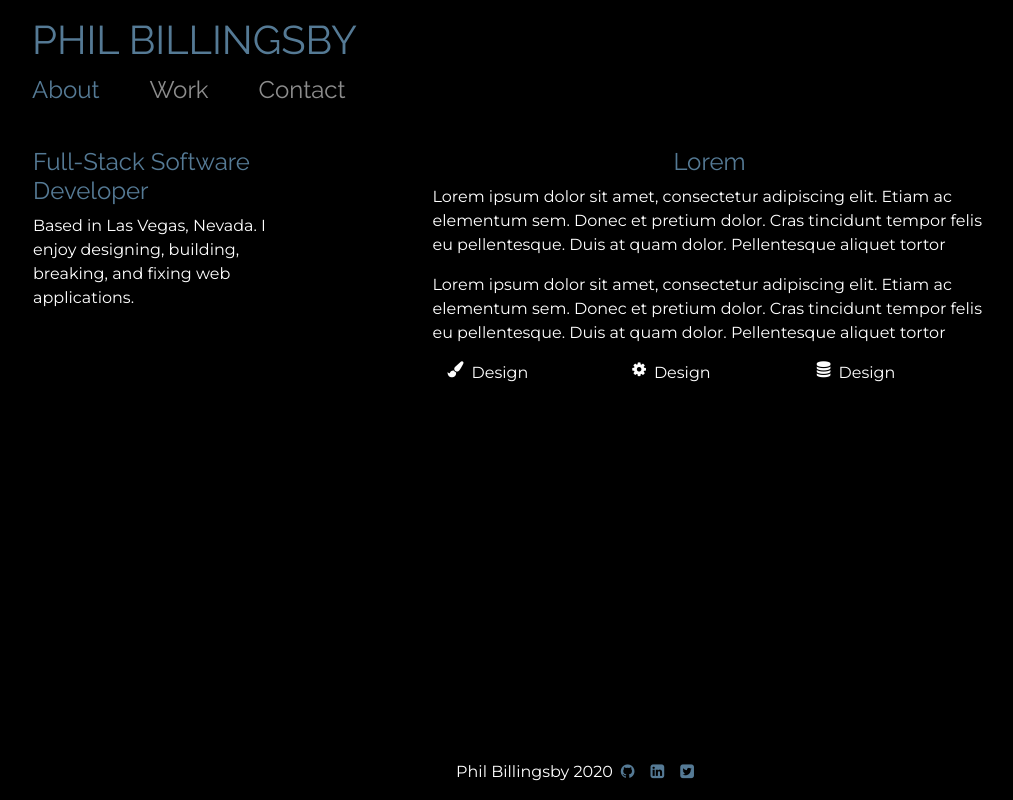
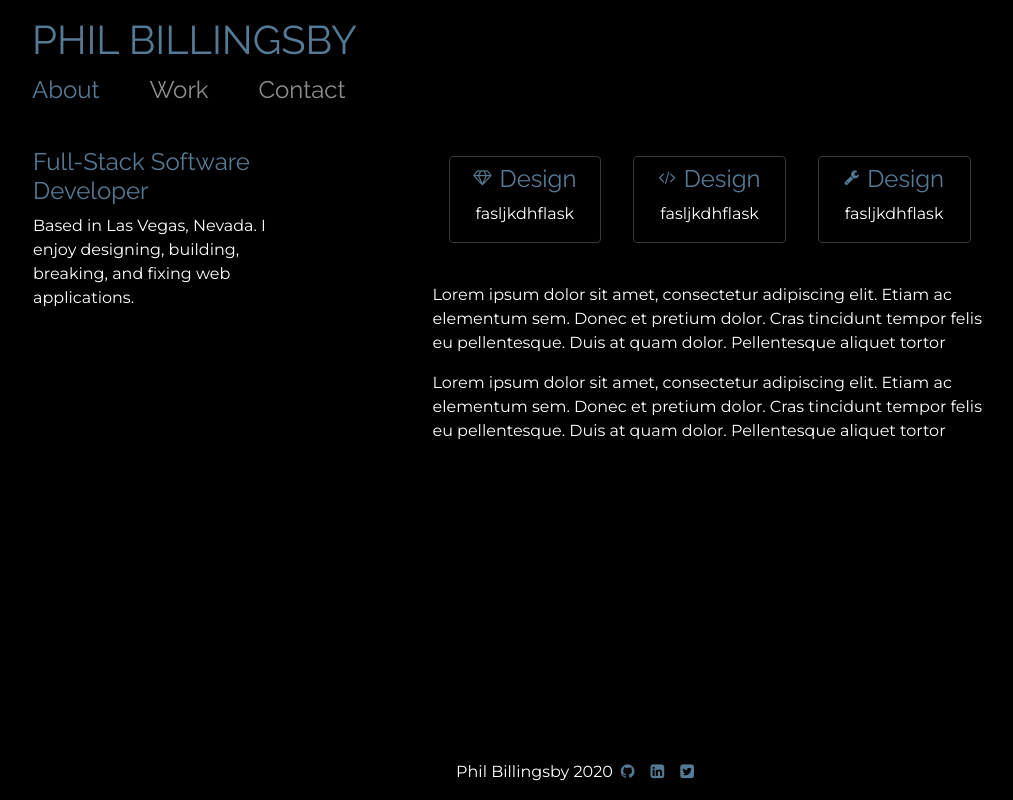
Before and after one commit to PBillingsby/PBillingsby.github.io, a React (Create React App) app: page / in a window 1280 px wide. Shown: the whole page, without its empty margins (69-1082 px from the left). Built offline with nearby package versions, Linux system fonts and the light colour scheme.

Commit message:
Add icons to About

```diff
--- a/src/About.js
+++ b/src/About.js
@@ -11,10 +11,34 @@ const About = () => {
             and fixing web applications.
           </p>
         </div>
-        <div className="main mx-auto w-50">
+        <div className="main mx-auto w-50 pt-3">
+          <div className="justify-content-between">
+            <div className="row mx-auto">
+              <div className="col-sm border border-dark rounded text-center m-3">
+                <span className="d-inline-flex mt-2">
+                  <i className="fa fa-diamond pr-2 pt-1"></i>
+                  <h4>Design</h4>
+                </span>
+                <p>fasljkdhflask</p>
+              </div>
+              <div className="col-sm border border-dark rounded text-center m-3">
+                <span className="d-inline-flex mt-2">
+                  <i className="fa fa-code pr-2 pt-1"></i>
+                  <h4>Design</h4>
+                </span>
+                <p>fasljkdhflask</p>
+              </div>
+              <div className="col-sm border border-dark rounded text-center m-3">
+                <span className="d-inline-flex mt-2">
+                  <i className="fa fa-wrench pr-2 pt-1"></i>
+                  <h4>Design</h4>
+                </span>
+                <p>fasljkdhflask</p>
+              </div>
+            </div>
+          </div>
           <div className="row pt-4">
             <div className="col-lg">
-              <h4 className="text-center orange-color">Lorem</h4>
               <p>
                 Lorem ipsum dolor sit amet, consectetur adipiscing elit. Etiam
                 ac elementum sem. Donec et pretium dolor. Cras tincidunt tempor
@@ -29,20 +53,6 @@ const About = () => {
               </p>
             </div>
           </div>
-          <div className="row mx-auto">
-            <span className="col-sm d-inline-flex">
-              <i className="fa fa-paint-brush pr-2"></i>
-              <p>Design</p>
-            </span>
-            <span className="col-sm d-inline-flex">
-              <i className="fa fa-cog pr-2"></i>
-              <p>Design</p>
-            </span>
-            <span className="col-sm d-inline-flex">
-              <i className="fa fa-database pr-2"></i>
-              <p>Design</p>
-            </span>
-          </div>
         </div>
       </div>
     </div>
--- a/src/App.css
+++ b/src/App.css
@@ -28,6 +28,8 @@ li {
 }
 .orange-color,
 h2,
+h4,
+i,
 .list-group > li:hover {
   color: #557a95;
   font-family: Raleway;
--- a/src/App.js
+++ b/src/App.js
@@ -10,11 +10,7 @@ class App extends Component {
   render() {
     return (
       <div id="main" className="container mt-3">
-        <header className="ml-3">
-          <span>
-            <Header />
-          </span>
-        </header>
+        <Header />
         <Routes />
         <Footer />
       </div>
--- a/src/Header.js
+++ b/src/Header.js
@@ -2,7 +2,7 @@ import React from "react";
 import NavBar from "./NavBar";
 const Header = () => {
   return (
-    <div>
+    <div className="ml-3">
       <h1 className="orange-color">PHIL BILLINGSBY</h1>
       <NavBar />
     </div>
```
